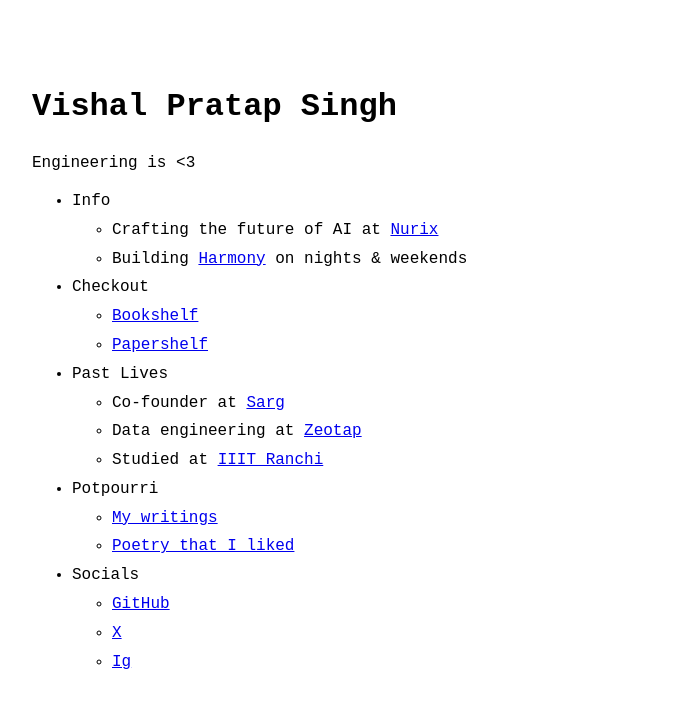
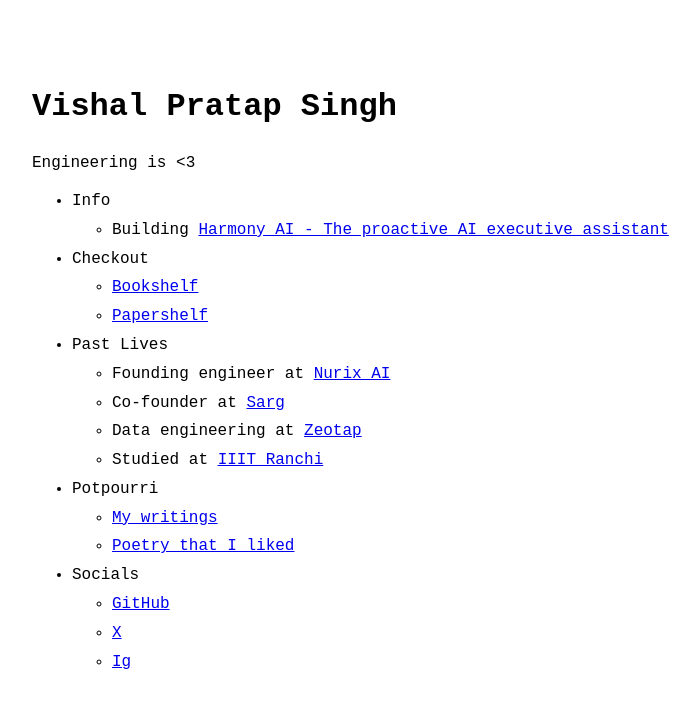
Before and after one commit to vishalvibes/vishalvibes.github.io, a Jekyll site: the page built from about.md, in a window 1280 px wide. Shown: the top 708 px of the page, without its empty margins (288-986 px from the left). Built offline with Jekyll 4.4.1, drawn with Linux system fonts in a browser that asks for light colours.

Commit message:
Update menu entries for clarity and detail

```diff
--- a/_data/menu.yml
+++ b/_data/menu.yml
@@ -4,8 +4,7 @@
 entries:
   - title: Info
     entries:
-      - title: Crafting the future of AI at <a href='https://nurix.ai'>Nurix</a>
-      - title: Building <a href='https://getharmony.ai'>Harmony</a> on nights & weekends
+      - title: Building <a href='https://getharmony.ai'>Harmony AI - The proactive AI executive assistant</a>
 
   - title: Checkout
     entries:
@@ -17,6 +16,7 @@ entries:
 
   - title: Past Lives
     entries:
+      - title: Founding engineer at <a href='https://nurix.ai'>Nurix AI</a>
       - title: Co-founder at <a href='https://sarg.io'>Sarg</a>
       - title: Data engineering at <a href='https://zeotap.com/'>Zeotap</a>
       - title: Studied at <a href='https://iiitranchi.ac.in/'>IIIT Ranchi</a>
```
